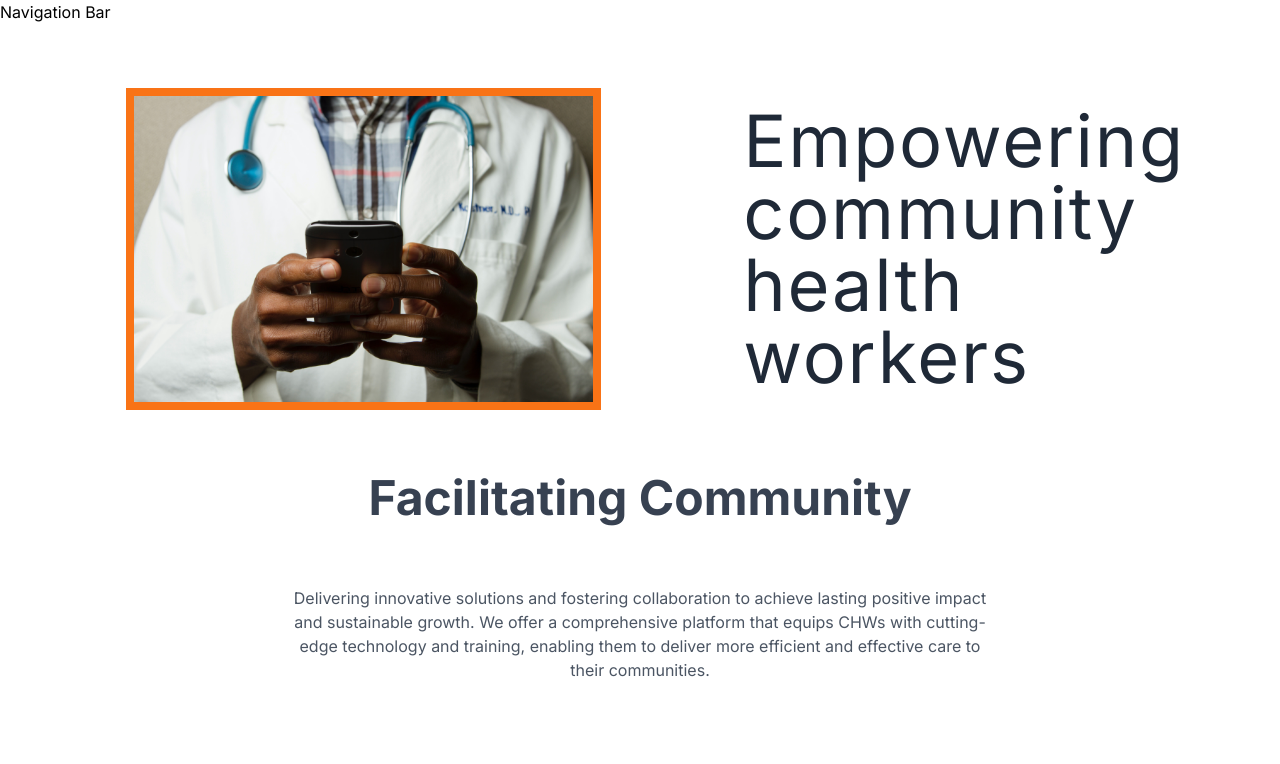
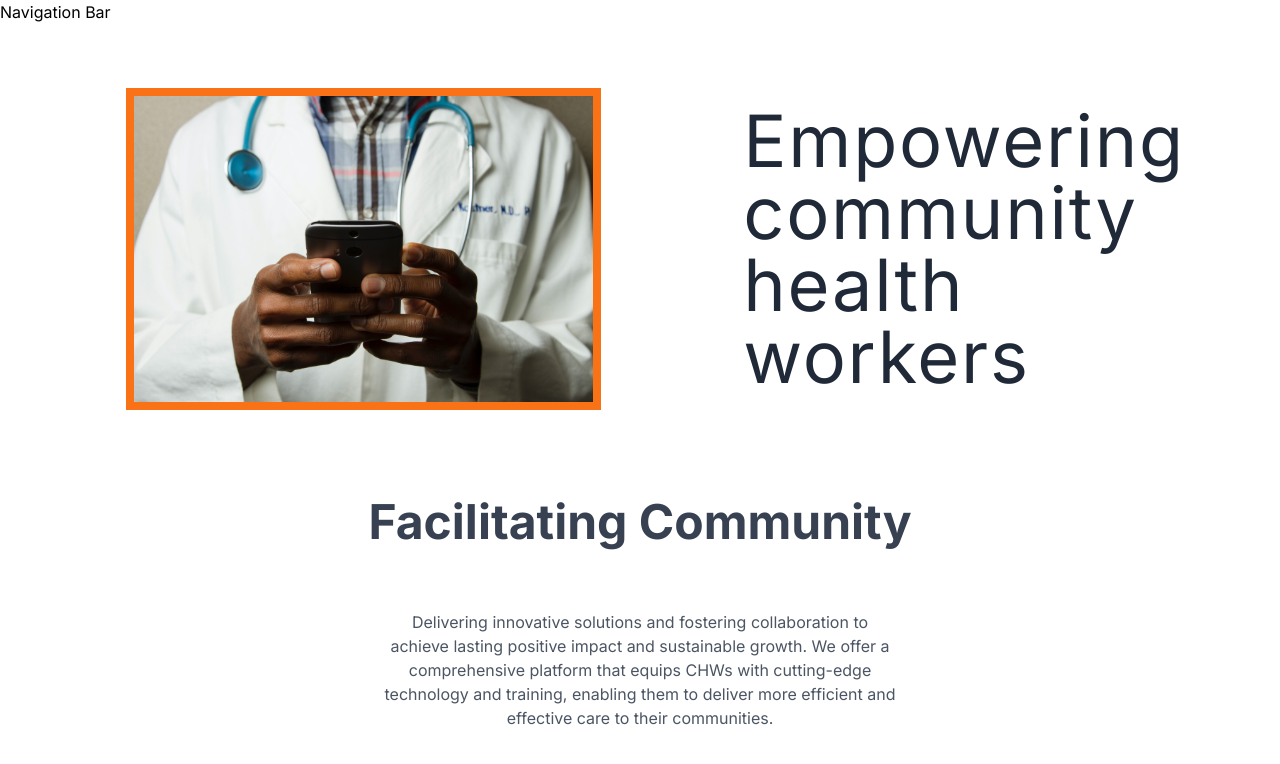
Before and after one commit to SamuelLo1/ChatCHW_Web, a Next.js app: page / in a window 1280 px wide. Shown: the top 764 px of the page. Built offline with nearby package versions, Linux system fonts and the light colour scheme.

Commit message:
in progress

```diff
--- a/app/(landing)/page.tsx
+++ b/app/(landing)/page.tsx
@@ -41,11 +41,11 @@ const HomePage = () => {
 
       </div>
       <div className ="w-full ">
-          <section className="text-center px-36 text-5xl font-bold text-gray-700">
+          <section className="text-center px-36 pt-6 text-5xl font-bold text-gray-700">
             <h1> Facilitating Community</h1>
           </section>
 
-          <section className="text-gray-600 text-center py-16 px-72 flex-wrap ">
+          <section className="text-gray-600 text-center py-16 px-96 flex-wrap ">
             <p>Delivering innovative solutions and fostering collaboration to achieve lasting positive impact and sustainable growth.
               We offer a comprehensive platform that equips CHWs with cutting-edge technology and training, enabling them to deliver
               more efficient and effective care to their communities.</p>
```
